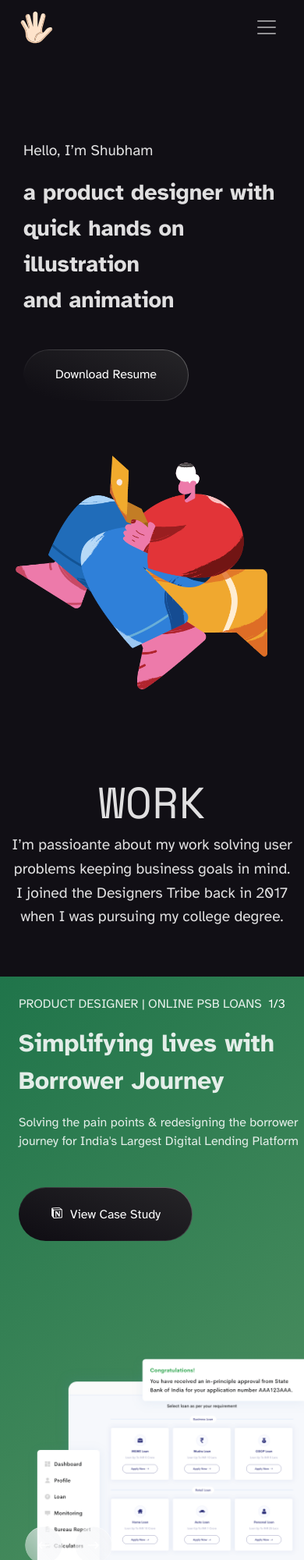
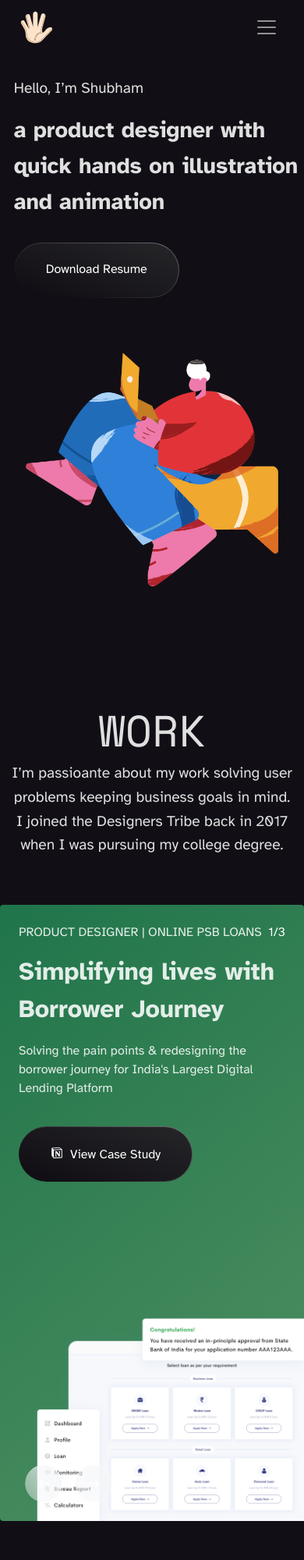
Before and after one commit to parasbhatiwal/yadav-shubham, a plain HTML site: page index.html in a window 390 px wide. Shown: the top 2000 px of the page at 78% size. Drawn offline with nearby package versions, Linux system fonts and the light colour scheme; files whose address does not match are found by name.

Commit message:
all files uploaded

```diff
--- a/index.html
+++ b/index.html
@@ -5,15 +5,17 @@
 <head>
   <meta charset="utf-8">
   <meta content="width=device-width, initial-scale=1.0" name="viewport">
-  <link rel="stylesheet" href="https://cdnjs.cloudflare.com/ajax/libs/slick-carousel/1.8.1/slick.min.css"/>
+  <link rel="stylesheet" href="https://cdnjs.cloudflare.com/ajax/libs/slick-carousel/1.8.1/slick.min.css" />
 
   <!-- Case study css -->
 
 
   <!-- Bootstrap CSS -->
-  <link href="https://cdn.jsdelivr.net/npm/bootstrap@5.0.2/dist/css/bootstrap.min.css" rel="stylesheet" integrity="sha384-EVSTQN3/azprG1Anm3QDgpJLIm9Nao0Yz1ztcQTwFspd3yD65VohhpuuCOmLASjC" crossorigin="anonymous">
+  <link href="https://cdn.jsdelivr.net/npm/bootstrap@5.0.2/dist/css/bootstrap.min.css" rel="stylesheet"
+    integrity="sha384-EVSTQN3/azprG1Anm3QDgpJLIm9Nao0Yz1ztcQTwFspd3yD65VohhpuuCOmLASjC" crossorigin="anonymous">
 
-  <link rel="stylesheet" href="https://cdnjs.cloudflare.com/ajax/libs/material-design-iconic-font/2.2.0/css/material-design-iconic-font.min.css">
+  <link rel="stylesheet"
+    href="https://cdnjs.cloudflare.com/ajax/libs/material-design-iconic-font/2.2.0/css/material-design-iconic-font.min.css">
 
 
   <!-- Spacemono font from fonts.google.com -->
@@ -32,9 +34,10 @@
 
 
   <title>Shubham Yadav | Product Designer</title>
-  <link rel="icon" type="image/png" href="assets/images/favicon.png"/>
+  <link rel="icon" type="image/png" href="assets/images/favicon.png" />
 
 </head>
+
 <body>
 
   <!-- Navbar -->
@@ -43,18 +46,12 @@
       <header>
         <nav class="container-fluid navbar navbar-expand-md navbar-dark">
           <a href="#" class="navbar-brand">
-        <img src="assets/images/image1.svg" alt="everyone" width="54" height="54" class="d-inline-block align-center sayhi">
+            <img src="assets/images/image1.svg" alt="everyone" width="54" height="54"
+              class="d-inline-block align-center sayhi">
             <span class="hidden">Shubham Yadav</span>
           </a>
-      <button
-        class="navbar-toggler"
-        type="button"
-        data-bs-toggle="collapse"
-        data-bs-target="#toggleMobileMenu"
-        aria-controls="toggleMobileMenu"
-        aria-expanded="false"
-        aria-lable="Toggle navigation"
-      >
+          <button class="navbar-toggler" type="button" data-bs-toggle="collapse" data-bs-target="#toggleMobileMenu"
+            aria-controls="toggleMobileMenu" aria-expanded="false" aria-lable="Toggle navigation">
             <span class="navbar-toggler-icon"></span>
           </button>
           <div class="collapse navbar-collapse" id="toggleMobileMenu">
@@ -80,9 +77,8 @@
   </div>
 
 
-	<div class="xyz">
   <div class="container-fluid">
-		  <div>
+    <div class="a">
       <div class="a1">
         <p class="name">Hello, I’m Shubham</p>
         <h1 class="heading">a product designer with <br> quick hands on illustration <br> and animation</h1>
@@ -91,12 +87,8 @@
           </button>
         </a>
       </div>
-
       <div class="a2">
-        <div>
         <img class="photo" src="assets/images/mainvector.png" alt="mainherovector">
-        </div>
-      </div>
       </div>
     </div>
   </div>
@@ -108,53 +100,25 @@
     <div class="container-fluid">
       <div class="beechme">
         <h1 class="sectionmaster" id="work">WORK</h1>
-      <p class="detail">I’m passioante about my work solving user problems keeping business goals in mind. <br>I joined the Designers Tribe back in 2017 when I was pursuing my college degree.</p>
+        <p class="detail">I’m passioante about my work solving user problems keeping business goals in mind. <br>I
+          joined the Designers Tribe back in 2017 when I was pursuing my college degree.</p>
       </div>
-    <div class="case-study">
+      <div class="case-study case-study-1">
         <div class="slider">
-        <!-- <div class="slider__item">
-          <div class="slider_item_wrapper card1">
+          <div class="slider__item">
+            <div class="slider_item_wrapper card3">
               <div class="what">
-            <p class="tag">PRODUCT DESIGNER  |  ONLINE PSB LOANS</p>
-            <p class="study">Building the National Subsidy Portal of India</p>
-            <p class="tag"> With the motto to make Bharat Aatmanirbhar, Government of India came up with the plan of subsidies along with loan</p>
-            <a class="button-outside" href="assets/Shubham+Resume.pdf" target="blank">
+                <p class="tag">PRODUCT DESIGNER | ONLINE PSB LOANS</p>
+                <p class="study">Simplifying lives with Borrower Journey</p>
+                <p class="tag">Solving the pain points & redesigning the borrower journey for India's Largest Digital
+                  Lending Platform</p>
+                <a class="button-outside case-study-btn-outside"
+                  href="https://www.notion.so/Simplifying-lives-with-Borrower-Journey-2-0-96fd2d067c804660a129ab3b409353bb"
+                  target="blank">
                   <button class="resume qwerty"><span class="icon-notion-logo"></span>&nbsp&nbspView Case Study</button>
                 </a>
               </div>
-            <div>
-              <img src="assets/images/casestudy1.png" alt="trying">
-            </div>
-
-          </div>
-        </div> -->
-        <!-- <div class="slider__item">
-          <div class="slider_item_wrapper card2">
-            <div class="what">
-            <p class="tag">PRODUCT DESIGNER  |  ONLINE PSB LOANS</p>
-            <p class="study">Redesigning India's Largest Digital Lending Platform</p>
-            <p class="tag">The redesigned website aims at better understanding of loan processes and products with an elegent interface </p>
-            <a class="button-outside" href="assets/Shubham+Resume.pdf" target="blank">
-              <button class="resume qwerty"><span class="icon-notion-logo"></span>&nbsp&nbspView Case Study</button>
-            </a>
-            </div>
-            <div>
-              <img src="assets/images/casestudy2.png" alt="trying">
-            </div>
-
-          </div>
-        </div> -->
-        <div class="slider__item">
-          <div class="slider_item_wrapper card3">
-            <div class="what">
-              <p class="tag">PRODUCT DESIGNER  |  ONLINE PSB LOANS</p>
-              <p class="study">Simplifying lives with Borrower Journey</p>
-              <p class="tag">Solving the pain points & redesigning the borrower journey for India's Largest Digital Lending Platform</p>
-              <a class="button-outside" href="https://www.notion.so/Simplifying-lives-with-Borrower-Journey-2-0-96fd2d067c804660a129ab3b409353bb" target="blank">
-                <button class="resume qwerty"><span class="icon-notion-logo"></span>&nbsp&nbspView Case Study</button>
-              </a>
-            </div>
-              <div>
+              <div class="case-study-1-img">
                 <img src="assets/images/Borrower-journey.png" alt="trying">
               </div>
             </div>
@@ -162,10 +126,12 @@
           <div class="slider__item">
             <div class="slider_item_wrapper card4">
               <div class="what">
-            <p class="tag">PRODUCT DESIGNER  |  ONLINE PSB LOANS</p>
+                <p class="tag">PRODUCT DESIGNER | ONLINE PSB LOANS</p>
                 <p class="study">Super Clean & Efficient Bankers' Interface</p>
                 <p class="tag">The revamped portal aims for better and efficient work life of a banker</p>
-            <a class="button-outside" href="https://www.notion.so/Clean-Efficient-Bankers-Interface-3bad9c8e531340c799aed24c85b421b8" target="blank">
+                <a class="button-outside"
+                  href="https://www.notion.so/Clean-Efficient-Bankers-Interface-3bad9c8e531340c799aed24c85b421b8"
+                  target="blank">
                   <button class="resume qwerty"><span class="icon-notion-logo"></span>&nbsp&nbspView Case Study</button>
                 </a>
               </div>
@@ -179,10 +145,12 @@
           <div class="slider__item">
             <div class="slider_item_wrapper card5">
               <div class="what">
-            <p class="tag">PRODUCT DESIGNER  |  ONLINE PSB LOANS</p>
+                <p class="tag">PRODUCT DESIGNER | ONLINE PSB LOANS</p>
                 <p class="study">PSB59 Mobile Application for Borrowers</p>
                 <p class="tag">Now one can apply and manage loan application from mobile also</p>
-            <a class="button-outside" href="https://www.notion.so/PSB59-Mobile-Application-for-Borrowers-aae6db6e384143749885d6c5fff6dda4" target="blank">
+                <a class="button-outside"
+                  href="https://www.notion.so/PSB59-Mobile-Application-for-Borrowers-aae6db6e384143749885d6c5fff6dda4"
+                  target="blank">
                   <button class="resume qwerty"><span class="icon-notion-logo"></span>&nbsp&nbspView Case Study</button>
                 </a>
               </div>
@@ -212,7 +180,7 @@
         <h1 class="sectionmaster" id="people">PEOPLE</h1>
         <p class="detail">From the very beginning till now, they are the best part about the journey</p>
       </div>
-    <div class="case-study">
+      <div class="case-study case-study-2">
         <div class="slider1">
           <div class="slider__item">
             <div class="slider_item_wrapper1 card11">
@@ -225,11 +193,14 @@
                   </div>
 
                 </div>
-              <p class="tag comment">I have worked with Shubham on multiple projects and organisations. The best quilty about him is you can trust him to the fullest.
+                <p class="tag comment">I have worked with Shubham on multiple projects and organisations. The best
+                  quilty about him is you can trust him to the fullest.
                   He would be the easiest person you can work with.
                   He has a strong sense of ownership and goes extra miles to make a project sucess.
-                                    He's a very verstile designer with a full range of design skills and shines in creating isometric illustrations.
-                                    I have seen him working on really complex project, with tight deadline and absurd requirements and never seen anyone handling all these thing more graciously then him.</p>
+                  He's a very verstile designer with a full range of design skills and shines in creating isometric
+                  illustrations.
+                  I have seen him working on really complex project, with tight deadline and absurd requirements and
+                  never seen anyone handling all these thing more graciously then him.</p>
               </div>
               <div>
                 <img src="assets/images/relation.png" alt="trying">
@@ -248,8 +219,10 @@
                   </div>
 
                 </div>
-              <p class="tag comment">I have worked with Shubham closely on a single project and his discipline, determination and consistency towards work is rare.
-		                     His understanding of product and good sense of UI made his work more enjoyable. <br> &nbsp <br> &nbsp </p>
+                <p class="tag comment">I have worked with Shubham closely on a single project and his discipline,
+                  determination and consistency towards work is rare.
+                  His understanding of product and good sense of UI made his work more enjoyable. <br> &nbsp <br> &nbsp
+                </p>
               </div>
               <div>
                 <img src="assets/images/relation2.png" alt="trying">
@@ -289,24 +262,29 @@
 
   <div class="footer">
     <div class="container-fluid">
-      <div class="social-links">
-      <a class="button-outside" href="mailto:yadavshubham2199@gmail.com" target="blank">
+      <div class="social-links row">
+        <a class="button-outside col-xxl-4 col-xl-4 col-lg-4 col-sm-6" href="mailto:yadavshubham2199@gmail.com"
+          target="blank">
           <button class="resume qwerty"><span class="icon-Gmail"></span>&nbsp&nbspGmail</button>
         </a>
-      <a class="button-outside" href="https://www.linkedin.com/in/yadavshubham2199/" target="blank">
+        <a class="button-outside col-xxl-4 col-xl-4 col-lg-4 col-sm-6"
+          href="https://www.linkedin.com/in/yadavshubham2199/" target="blank">
           <button class="resume qwerty"><span class="icon-Linkedin"></span>&nbsp&nbspLinkedin</button>
         </a>
-      <a class="button-outside" href="https://dribbble.com/yadavshubham2199" target="blank">
+        <a class="button-outside col-xxl-4 col-xl-4 col-lg-4 col-sm-6" href="https://dribbble.com/yadavshubham2199"
+          target="blank">
           <button class="resume qwerty"><span class="icon-Dribbble"></span>&nbsp&nbspDribbble</button>
         </a>
-      <a class="button-outside" href="https://www.behance.net/yadavshubham2199" target="blank">
+        <a class="button-outside col-xxl-4 col-xl-4 col-lg-4 col-sm-6" href="https://www.behance.net/yadavshubham2199"
+          target="blank">
           <button class="resume qwerty"><span class="icon-Behance"></span>&nbsp&nbspBehance</button>
         </a>
-      <a class="button-outside" href="https://www.instagram.com/yadavshubham2199/" target="blank">
+        <a class="button-outside col-xxl-4 col-xl-4 col-lg-4 col-sm-6"
+          href="https://www.instagram.com/yadavshubham2199/" target="blank">
           <button class="resume qwerty"><span class="icon-Instagram"></span>&nbsp&nbspInstagram</button>
         </a>
-      <a class="button-outside" href="tel:8295796995" target="blank">
-              <button class="resume qwerty"><span class="icon-Phone"></span>&nbsp&nbsp+91 8295796995</button>
+        <a class="button-outside col-xxl-4 col-xl-4 col-lg-4 col-sm-6" href="tel:8295796995" target="blank">
+          <button class="resume qwerty"><span class="icon-Phone"></span>&nbsp&nbsp+918295796995</button>
         </a>
       </div>
 
@@ -333,10 +311,15 @@
   <!-- Bootstrap js and popper -->
   <script type="text/javascript" src="https://cdnjs.cloudflare.com/ajax/libs/jquery/3.2.1/jquery.min.js"></script>
 
-  <script src="https://cdn.jsdelivr.net/npm/@popperjs/core@2.9.2/dist/umd/popper.min.js" integrity="sha384-IQsoLXl5PILFhosVNubq5LC7Qb9DXgDA9i+tQ8Zj3iwWAwPtgFTxbJ8NT4GN1R8p" crossorigin="anonymous"></script>
-  <script src="https://cdn.jsdelivr.net/npm/bootstrap@5.0.2/dist/js/bootstrap.min.js" integrity="sha384-cVKIPhGWiC2Al4u+LWgxfKTRIcfu0JTxR+EQDz/bgldoEyl4H0zUF0QKbrJ0EcQF" crossorigin="anonymous"></script>
+  <script src="https://cdn.jsdelivr.net/npm/@popperjs/core@2.9.2/dist/umd/popper.min.js"
+    integrity="sha384-IQsoLXl5PILFhosVNubq5LC7Qb9DXgDA9i+tQ8Zj3iwWAwPtgFTxbJ8NT4GN1R8p"
+    crossorigin="anonymous"></script>
+  <script src="https://cdn.jsdelivr.net/npm/bootstrap@5.0.2/dist/js/bootstrap.min.js"
+    integrity="sha384-cVKIPhGWiC2Al4u+LWgxfKTRIcfu0JTxR+EQDz/bgldoEyl4H0zUF0QKbrJ0EcQF"
+    crossorigin="anonymous"></script>
 
-  <script type="text/javascript" src="https://cdnjs.cloudflare.com/ajax/libs/slick-carousel/1.8.1/slick.min.js"></script>
+  <script type="text/javascript"
+    src="https://cdnjs.cloudflare.com/ajax/libs/slick-carousel/1.8.1/slick.min.js"></script>
   <script type="text/javascript" src="shubham.js"></script>
 
   <script src="https://cdnjs.cloudflare.com/ajax/libs/jquery/3.2.1/jquery.min.js"></script>
@@ -345,4 +328,5 @@
 
 
 </body>
+
 </html>
--- a/style.css
+++ b/style.css
@@ -14,22 +14,28 @@
 }
 
 @font-face {
-  font-family: 'icomoon';
-  src:  url('assets/fonts/icomoon.eot?fzb2fj');
-  src:  url('assets/fonts/icomoon.eot?fzb2fj#iefix') format('embedded-opentype'),
-    url('assets/fonts/icomoon.ttf?fzb2fj') format('truetype'),
-    url('assets/fonts/icomoon.woff?fzb2fj') format('woff'),
-    url('assets/fonts/icomoon-webfont.woff2') format('woff2'),
-    url('assets/fonts/icomoon-webfont.woff') format('woff'),
-    url('assets/fonts/icomoon.svg?fzb2fj#icomoon') format('svg');
+	font-family: "icomoon";
+	src: url("assets/fonts/icomoon.eot?fzb2fj");
+	src: url("assets/fonts/icomoon.eot?fzb2fj#iefix") format("embedded-opentype"),
+		url("assets/fonts/icomoon.ttf?fzb2fj") format("truetype"),
+		url("assets/fonts/icomoon.woff?fzb2fj") format("woff"),
+		url("assets/fonts/icomoon-webfont.woff2") format("woff2"),
+		url("assets/fonts/icomoon-webfont.woff") format("woff"),
+		url("assets/fonts/icomoon.svg?fzb2fj#icomoon") format("svg");
 
 	font-weight: normal;
 	font-style: normal;
 	font-display: block;
 }
 
-body, html {
-	background-color: #110F15;
+/* *{
+	border: 1px solid yellow;
+} */
+
+body,
+html {
+	background-color: #110f15;
+	scroll-behavior: smooth;
 }
 
 .hidden {
@@ -43,7 +49,7 @@ body, html {
 
 .abcd {
 	/*	background: rgba(17, 15, 21, 0.9) ;*/
-	background: linear-gradient(rgba(17, 15, 21, 1.0), rgba(17, 15, 21, 1.0)) !important;
+	background: linear-gradient(rgba(17, 15, 21, 1), rgba(17, 15, 21, 1)) !important;
 	z-index: 2;
 	backdrop-filter: blur(70px);
 	font-family: font1;
@@ -53,7 +59,6 @@ body, html {
 .navbar {
 	padding-top: 1em;
 	padding-bottom: 1em;
-
 }
 
 .navbar-brand {
@@ -75,14 +80,21 @@ body, html {
 
 .heading {
 	font-family: font1bold;
-	font-size: 2.50rem;
+	font-size: 2.5rem;
 	color: rgba(255, 255, 255, 0.87);
 	line-height: 1.6;
 }
 
 .photo {
-	width: 431px;
+	/* width: 431px; */
 	height: 400px;
+}
+
+.a {
+	display: flex;
+	align-items: center;
+	justify-content: space-between;
+	margin-top: 100px;
 }
 
 .a1 {
@@ -90,12 +102,12 @@ body, html {
 	max-width: 50%;
 }
 
-.a2 {
+/* .a2 {
 	float: right;
-	max-width: 50%;
-}
+	max-width: 50%; */
+/* } */
 
-.xyz {
+/* .xyz {
 	display: flex;
 	justify-content: space-between;
 	width: 100%;
@@ -103,7 +115,7 @@ body, html {
 	height: calc(100vh - 100px);
 	align-items: center;
 	float: left;
-}
+} */
 
 .section2 {
 	float: left;
@@ -123,20 +135,26 @@ body, html {
 }
 
 .resume {
-	background-image: linear-gradient(20deg, #110F15 10%, #262528  100%)
+	background-image: linear-gradient(20deg, #110f15 10%, #262528 100%);
 }
-.button-outside{
+
+.case-study-btn-outside {
+	margin-bottom: 154px;
+}
+
+.button-outside {
 	float: left;
-	margin-top: 30px;
+	margin-top: 20px;
 	padding: 1px;
 	background: linear-gradient(20deg, #110f15 20%, #868686 120%);
 	border-radius: 50px;
-	transition: all 450ms , background 0ms , transform 150ms;
+	transition: all 450ms, background 0ms, transform 150ms;
+	max-width: 316px;
 }
-.button-outside:hover{
+.button-outside:hover {
 	transform: translateY(-1px);
-	background: linear-gradient(20deg, #110F15 10%, #262528  100%);
-	box-shadow: 10px 20px 40px -15px #000000 , -10px -20px 40px -15px #ffffff40;
+	background: linear-gradient(20deg, #110f15 10%, #262528 100%);
+	box-shadow: 10px 20px 40px -15px #000000, -10px -20px 40px -15px #ffffff40;
 }
 .qwerty {
 	margin-top: 0px;
@@ -144,15 +162,16 @@ body, html {
 	text-align: center;
 	border-width: 0px;
 	color: #ffffff;
+	width: 100%;
+	height: 69px;
 	border-radius: 50px;
 	border-width: 0px;
 	border-style: solid;
 	/*border-image: linear-gradient(20deg, rgba(103,81,81,0), rgba(134,134,134,1)) 1;*/
-
 }
 
 .resume:hover {
- 	background-image: linear-gradient(20deg, #110F15 10%, #262528  100%)
+	background-image: linear-gradient(20deg, #110f15 10%, #262528 100%);
 }
 
 .sectionmaster {
@@ -180,8 +199,8 @@ body, html {
 	width: 100%;
 	height: 100%;
 	border-radius: 4px;
-	float: left;
 	display: flex;
+	justify-content: space-between;
 }
 
 .slider_item_wrapper1 {
@@ -192,41 +211,37 @@ body, html {
 }
 
 .card1 {
-	background: linear-gradient(140deg, #0C6941 -40%, #649C6B  140%);
+	background: linear-gradient(140deg, #0c6941 -40%, #649c6b 140%);
 }
 
 .card2 {
-	background: linear-gradient(140deg, #2D3079 -40%, #652D79  140%);
+	background: linear-gradient(140deg, #2d3079 -40%, #652d79 140%);
 }
 
 .card3 {
-	background: linear-gradient(140deg, #0C6941 -40%, #649C6B  140%);
+	background: linear-gradient(140deg, #0c6941 -40%, #649c6b 140%);
 }
 
 .card4 {
-	background: linear-gradient(140deg, #D48E25 -40%, #AE4900  140%);
+	background: linear-gradient(140deg, #d48e25 -40%, #ae4900 140%);
 }
 
 .card5 {
-	background: linear-gradient(140deg, #2D3079 -40%, #652D79  140%);
+	background: linear-gradient(140deg, #2d3079 -40%, #652d79 140%);
 }
 
-
-
-
-
 .card11 {
-	background: linear-gradient(140deg, #006167 -40%, #03292C  140%);
+	background: linear-gradient(140deg, #006167 -40%, #03292c 140%);
 }
 
 .card12 {
-	background: linear-gradient(140deg, #0C6941 -40%, #649C6B  140%);
+	background: linear-gradient(140deg, #0c6941 -40%, #649c6b 140%);
 }
 
-
-.slider .slick-arrow, .slider1 .slick-arrow {
+.slider .slick-arrow,
+.slider1 .slick-arrow {
 	position: absolute;
-    bottom: 5%;
+	bottom: 0%;
 	z-index: 1;
 	width: 3.8rem;
 	height: 3.8rem;
@@ -240,18 +255,19 @@ body, html {
 	border-radius: 40px;
 	transition: 0.25s;
 }
-    .slider .slick-arrow:hover, .slider1 .slick-arrow:hover {
-      box-shadow: 10px 20px 40px -15px #000000 , -10px -20px 40px -15px #ffffff40;
+.slider .slick-arrow:hover,
+.slider1 .slick-arrow:hover {
+	box-shadow: 10px 20px 40px -15px #000000, -10px -20px 40px -15px #ffffff40;
 }
 
-
-
-  .slider .slick-prev, .slider1 .slick-prev {
+.slider .slick-prev,
+.slider1 .slick-prev {
 	left: 3rem;
 	background-image: url(assets/images/leftarrow.svg);
 }
 
-  .slider .slick-next, .slider1 .slick-next {
+.slider .slick-next,
+.slider1 .slick-next {
 	left: 7.8rem;
 	background-image: url(assets/images/rightarrow.svg);
 }
@@ -268,7 +284,8 @@ body, html {
 	float: right;
 }
 
-.slider__counter, .slider1__counter {
+.slider__counter,
+.slider1__counter {
 	font-family: font1;
 	position: absolute;
 	top: 3rem;
@@ -279,12 +296,8 @@ body, html {
 	pointer-events: none;
 }
 
-
-
 .what {
-	padding-top: 3rem;
-	padding-left: 3rem;
-	max-width: 50%;
+	padding:3rem;
 }
 
 .testimonial {
@@ -301,14 +314,20 @@ body, html {
 
 .study {
 	font-family: font1bold;
-	font-size: 2.50rem;
+	font-size: 2.5rem;
 	color: rgba(255, 255, 255, 0.87);
 	line-height: 1.5;
 }
 
-.icon-notion-logo , .icon-Behance , .icon-Dribbble , .icon-Gmail , .icon-Instagram , .icon-Linkedin , .icon-Phone {
+.icon-notion-logo,
+.icon-Behance,
+.icon-Dribbble,
+.icon-Gmail,
+.icon-Instagram,
+.icon-Linkedin,
+.icon-Phone {
 	/* use !important to prevent issues with browser extensions that change fonts */
-  font-family: 'icomoon' !important;
+	font-family: "icomoon" !important;
 	speak: never;
 	font-style: normal;
 	font-weight: normal;
@@ -393,7 +412,6 @@ body, html {
 	margin: 0;
 }
 
-
 .comment {
 	margin-top: 30px;
 	padding-left: 10px;
@@ -401,16 +419,63 @@ body, html {
 
 .social-links {
 	display: flex;
-	justify-content: space-between;
+	justify-content: space-around;
+}
+
+@media only screen and (max-width: 1199px) {
+	.case-study-1 .slider__item {
+		height: 630px;
+	}
+	.case-study-2 .slider__item {
+		height: 500px;
+	}
+}
+
+@media only screen and (max-width: 767px) {
+	.case-study-1 .slider__item {
+		height: 872px;
+	}
+	.slider_item_wrapper{
+		flex-direction: column;
+	}
 }
 
 
+@media only screen and (max-width: 1000px) {
+	.slider .slick-arrow {
+		bottom: 0%;
+	}
 
-@media only screen and (max-width: 425px) {
+	.study {
+		font-size: 2.27rem;
+		line-height: 1.3;
+	}
+}
 
+@media only screen and (max-width: 875px) {
+	.photo {
+		height: 280px;
+	}
+}
+
+@media only screen and (max-width: 575px) {
+	.a {
+		display: flex;
+		flex-direction: column;
+		justify-content: space-between;
+		align-items: center;
+	}
 	.navbar {
 		padding-top: 0.2em;
 		padding-bottom: 0.2em;
+	}
+
+	.case-study-btn-outside {
+		margin-bottom: 0px;
+	}
+
+	.case-study-1 .slider__item {
+		height: 950px;
 	}
 
 	.container-fluid {
@@ -423,8 +488,8 @@ body, html {
 	}
 
 	.navbar-dark .navbar-toggler {
-    color: rgba(255,255,255,.55);
-    border-color: rgba(255,255,255,.0);
+		color: rgba(255, 255, 255, 0.55);
+		border-color: rgba(255, 255, 255, 0);
 		margin-right: 20px;
 	}
 
@@ -433,8 +498,9 @@ body, html {
 	}
 
 	.photo {
-	width: 323px;
+		/* width: 323px; */
 		height: 300px;
+		max-width: 100%;
 	}
 
 	.xyz {
@@ -451,6 +517,8 @@ body, html {
 		justify-content: center;
 		flex-direction: column;
 		align-items: center;
+		width: inherit;
+		margin: 0;
 	}
 
 	.a1 {
@@ -460,9 +528,9 @@ body, html {
 	}
 
 	.a2 {
-	float: left;
 		width: 100%;
 		padding-top: 70px;
+		text-align: center;
 	}
 
 	.name {
@@ -500,13 +568,6 @@ body, html {
 		padding-right: 10px;
 	}
 
-.slider_item_wrapper {
-	width: 100%;
-	height: 100%;
-	border-radius: 0px;
-	float: left;
-	display: block;
-}
 
 	.slider_item_wrapper1 {
 		width: 100%;
@@ -516,12 +577,11 @@ body, html {
 	}
 
 	.what {
-	padding-top: 1.5rem;
-	padding-left: 1.5rem;
-	max-width: 100%;
+		padding: 1.5rem;
 	}
 
-.slider__counter, .slider1__counter {
+	.slider__counter,
+	.slider1__counter {
 		font-family: font1;
 		position: absolute;
 		top: 1.5rem;
@@ -546,34 +606,35 @@ body, html {
 		color: rgba(255, 255, 255, 0.87);
 	}
 
-.slider .slick-arrow, .slider1 .slick-arrow {
+	.slider .slick-arrow,
+	.slider1 .slick-arrow {
 		position: absolute;
-    bottom: 3%;
+		bottom: 0%;
 		z-index: 1;
 		width: 3rem;
 		height: 3rem;
 		transform: translateY(-50%);
 		padding: 0;
 		overflow: hidden;
- 		background: transparent;
 		font-size: 0em;
 		/*background: linear-gradient(20deg, rgba(255,255,255,0.2), rgba(255,255,255,0.8));*/
 		border-style: none;
 		border-radius: 40px;
 		transition: 0.25s;
 	}
-    .slider .slick-arrow:hover, .slider1 .slick-arrow:hover {
-      box-shadow: 10px 20px 40px -15px #000000 , -10px -20px 40px -15px #ffffff40;
+	.slider .slick-arrow:hover,
+	.slider1 .slick-arrow:hover {
+		box-shadow: 10px 20px 40px -15px #000000, -10px -20px 40px -15px #ffffff40;
 	}
 
-
-
-  .slider .slick-prev, .slider1 .slick-prev {
+	.slider .slick-prev,
+	.slider1 .slick-prev {
 		left: 2rem;
 		background-image: url(assets/images/leftarrow.svg);
 	}
 
-  .slider .slick-next, .slider1 .slick-next {
+	.slider .slick-next,
+	.slider1 .slick-next {
 		left: 6rem;
 		background-image: url(assets/images/rightarrow.svg);
 	}
@@ -622,11 +683,15 @@ body, html {
 		margin-top: 30px;
 		padding-left: 0px;
 	}
+}
 
 
 
-
-
-
-
+@media only screen and (max-width: 432px) {
+	.case-study-2 .slider__item {
+		height: 520px;
 	}
+	.case-study-1 .slider__item{
+		height: 790px;
+	}
+}
```
Also changed, not shown: shubham.js (+8 -8 lines). Lines whose indentation alone changed are shown as unchanged.
